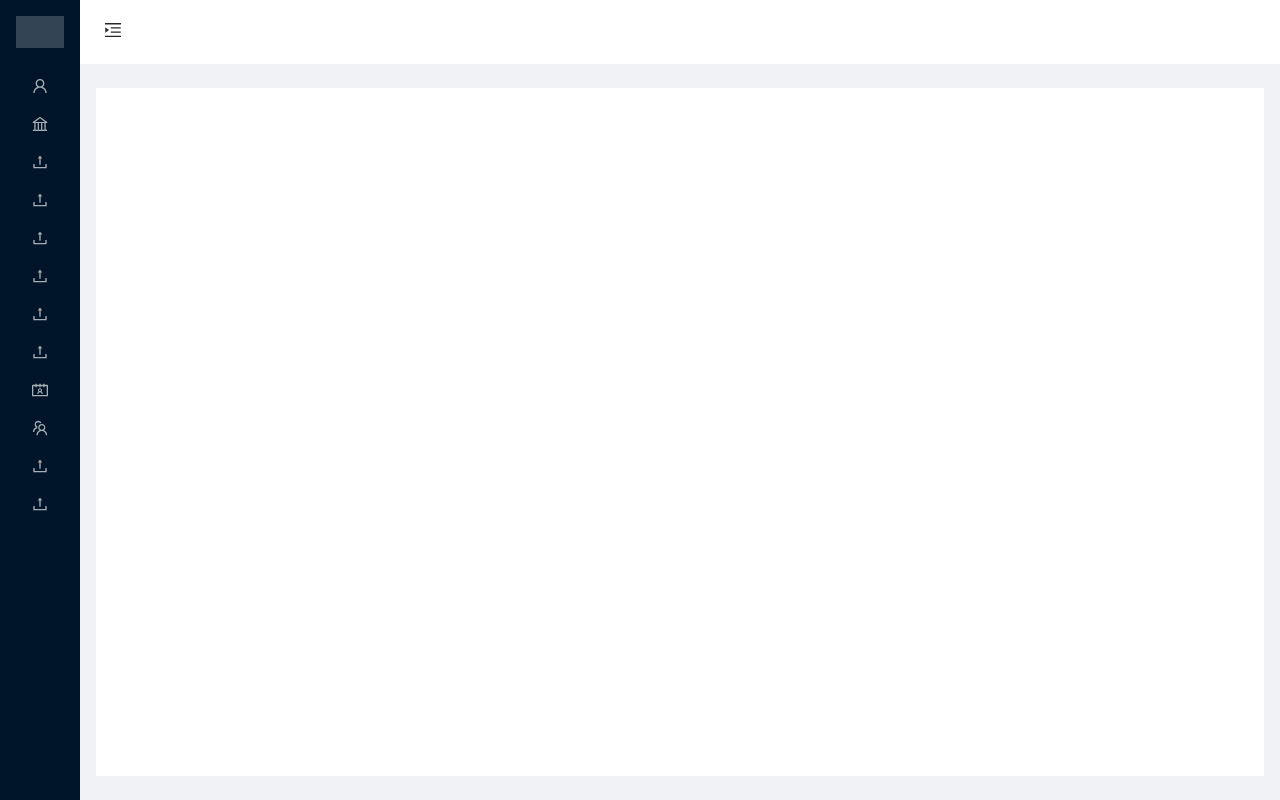
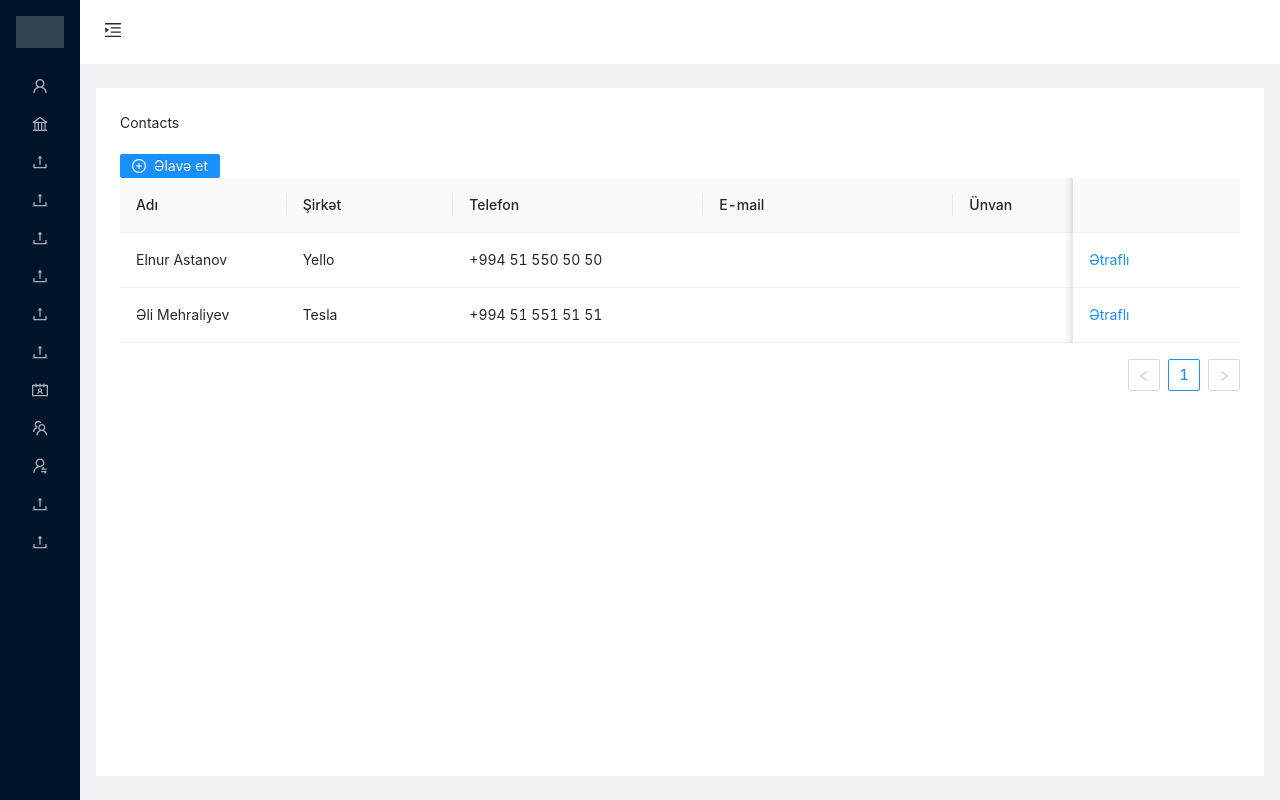
Before and after one commit to elnurastanov/yelloAccount-Redesign, a React (Create React App) app: page /Contact in a window 1280 px wide. Built offline with nearby package versions, Linux system fonts and the light colour scheme.

Commit message:
Contact list in progress. Contact routing in progress. Contact info in progress

```diff
--- a/src/App.js
+++ b/src/App.js
@@ -13,13 +13,16 @@ import {
   UploadOutlined,
   ContactsOutlined,
   TeamOutlined,
-  BankOutlined
+  BankOutlined,
+  UserSwitchOutlined
 } from '@ant-design/icons';
 
 const { Header, Sider, Content } = Layout;
 const Organization = React.lazy(() => import('./panel/organization'));
 const Salary = React.lazy(() => import('./panel/salary'));
 const Staff = React.lazy(() => import('./panel/staff'));
+const Contact = React.lazy(() => import('./panel/contact'))
+
 
 function App() {
 
@@ -85,11 +88,16 @@ function App() {
               <span>Kadrlar</span>
             </Menu.Item>
             <Menu.Item key="11" style={{ height: "3rem", lineHeight: "3rem" }}>
+              <Link to="/Contact"></Link>
+              <UserSwitchOutlined />
+              <span>Kontakt</span>
+            </Menu.Item>
+            <Menu.Item key="12" style={{ height: "3rem", lineHeight: "3rem" }}>
               <Link to="/Monitor"></Link>
               <UploadOutlined />
               <span>Monitor</span>
             </Menu.Item>
-            <Menu.Item key="12" style={{ height: "3rem", lineHeight: "3rem" }}>
+            <Menu.Item key="13" style={{ height: "3rem", lineHeight: "3rem" }}>
               <Link to="/Leader"></Link>
               <UploadOutlined />
               <span>Rəhbər üçün</span>
@@ -123,6 +131,7 @@ function App() {
                 <Route exact path="/QMA" component={() => <h1>QMA</h1>} />
                 <Route exact path="/Salary" component={Salary} />
                 <Route exact path="/Staff" component={Staff} />
+                <Route path="/Contact" component={Contact} />
                 <Route exact path="/Monitor" component={() => <h1>Monitor</h1>} />
                 <Route exact path="/Leader" component={() => <h1>Leader</h1>} />
               </Switch>
--- /dev/null
+++ b/src/panel/contact/contact.css
@@ -0,0 +1,8 @@
+.Contact__content{
+    margin-top: 2rem;
+}
+
+.AddContactModal__label{
+    margin-top: 1rem;
+    margin-bottom: 0.7rem;
+}
--- /dev/null
+++ b/src/panel/contact/contactInfo.js
@@ -0,0 +1,13 @@
+import React from 'react'
+import './contact.css'
+import { Breadcrumb } from 'antd'
+
+const ContactInfo = () => {
+    return(
+        <div className="ContactInfo">
+            <h2>salam</h2>
+        </div>
+    )
+}
+
+export default ContactInfo;
--- /dev/null
+++ b/src/panel/contact/index.js
@@ -0,0 +1,117 @@
+import React, { useState, Suspense } from 'react'
+import './contact.css'
+import {
+    Switch,
+    Route,
+    Link
+} from "react-router-dom"
+import AddContact from './modal/addContact'
+import { Breadcrumb, Table, Button, Spin } from 'antd';
+import { PlusCircleOutlined } from '@ant-design/icons'
+
+const ContactInfo = React.lazy(() => import('./contactInfo'))
+
+const Contact = () => {
+
+    const [ModalVisible, setModalVisible] = useState(false)
+    const [DummyData, setDummyData] = useState([
+        {
+            name: 'Elnur Astanov',
+            company: 'Yello',
+            phone: '+994 51 550 50 50',
+            key: '20'
+        },
+        {
+            name: 'Əli Mehraliyev',
+            company: 'Tesla',
+            phone: '+994 51 551 51 51',
+            key: '21'
+        }
+    ])
+
+    const columns = [
+        {
+            title: 'Adı',
+            width: 100,
+            dataIndex: 'name',
+            key: 'name',
+            fixed: 'left'
+
+        },
+        {
+            title: 'Şirkət',
+            width: 100,
+            dataIndex: 'company',
+            key: 'company',
+            fixed: 'left',
+        },
+        {
+            title: 'Telefon',
+            dataIndex: 'phone',
+            key: 'phone',
+            width: 150,
+        },
+        {
+            title: 'E-mail',
+            dataIndex: 'email',
+            key: 'email',
+            width: 150,
+        },
+        {
+            title: 'Ünvan',
+            dataIndex: 'address',
+            key: 'address',
+            width: 150,
+        },
+        {
+            title: 'Əlaqədar şəxs',
+            dataIndex: 'contact',
+            key: 'contact',
+            width: 150,
+        },
+        {
+            dataIndex: 'more',
+            key: 'more',
+            width: 100,
+            fixed: 'right',
+            render: () => <Link onClick={() => setContactID(45) } to={`/Contact/${ContactID}`}>Ətraflı</Link>
+        }
+
+    ];
+
+    const [ContactID, setContactID] = useState(null)
+
+    return (
+        <section className="Contact">
+            <Breadcrumb separator="/">
+                <Breadcrumb.Item href="/contact">Contacts</Breadcrumb.Item>
+                {
+                    ContactID ? <Breadcrumb.Item >Contacts name</Breadcrumb.Item> : null
+                }
+            </Breadcrumb>
+            <Suspense fallback={<Spin style={{ marginLeft: '50%', marginTop: '25%' }} size="large" />}>
+                <Switch>
+                    <Route exact path='/Contact' >
+                        <div className="Contact__content">
+                            <Button
+                                type='primary'
+                                size='small'
+                                style={{ width: 100 }}
+                                icon={<PlusCircleOutlined />}
+                                onClick={() => { setModalVisible(true)}}
+                            >Əlavə et</Button>
+                            <Table columns={columns} dataSource={DummyData} scroll={{ x: 1500, y: 300 }} />
+                        </div>
+                        <AddContact
+                            visible={ModalVisible}
+                            onVisibleChange={(value) => setModalVisible(value)}
+                        />
+                    </Route>
+                    <Route exact path='/Contact/:id' component={ContactInfo} />
+                </Switch>
+            </Suspense>
+        </section>
+    )
+}
+
+export default Contact;
--- /dev/null
+++ b/src/panel/contact/modal/addContact.js
@@ -0,0 +1,41 @@
+import React from 'react'
+import { Modal, Button, Select, Input } from 'antd'
+import { UserAddOutlined } from '@ant-design/icons'
+
+const { Option } = Select
+
+const AddContact = ({ visible, onVisibleChange = (value) => { }, refresh = () => { } }) => {
+    return (
+        <Modal
+            visible={visible}
+            title="Kontakt əlavə edin"
+            onCancel={() => onVisibleChange(false)}
+            footer={[
+                <Button
+                    key="back"
+                    onClick={() => onVisibleChange(false)}
+
+                >
+                    Geriyə
+            </Button>,
+                <Button
+                    key="submit"
+                    type="primary"
+                    onClick={() => console.log('AddStaff OK')}
+
+                >
+                    Əlavə et
+            </Button>,
+            ]}
+        >
+            <p className="AddContactModal__label">Əlaqəli olduğu şirkət</p>
+            <Select defaultValue="lucy" style={{ width: 200 }} >
+                <Option value="lucy">Lucy</Option>
+            </Select>
+            <p className="AddContactModal__label">Kontaktın adı</p>
+            <Input placeholder="Kontaktın tam adı" prefix={<UserAddOutlined />} />
+        </Modal>
+    )
+}
+
+export default AddContact
```
